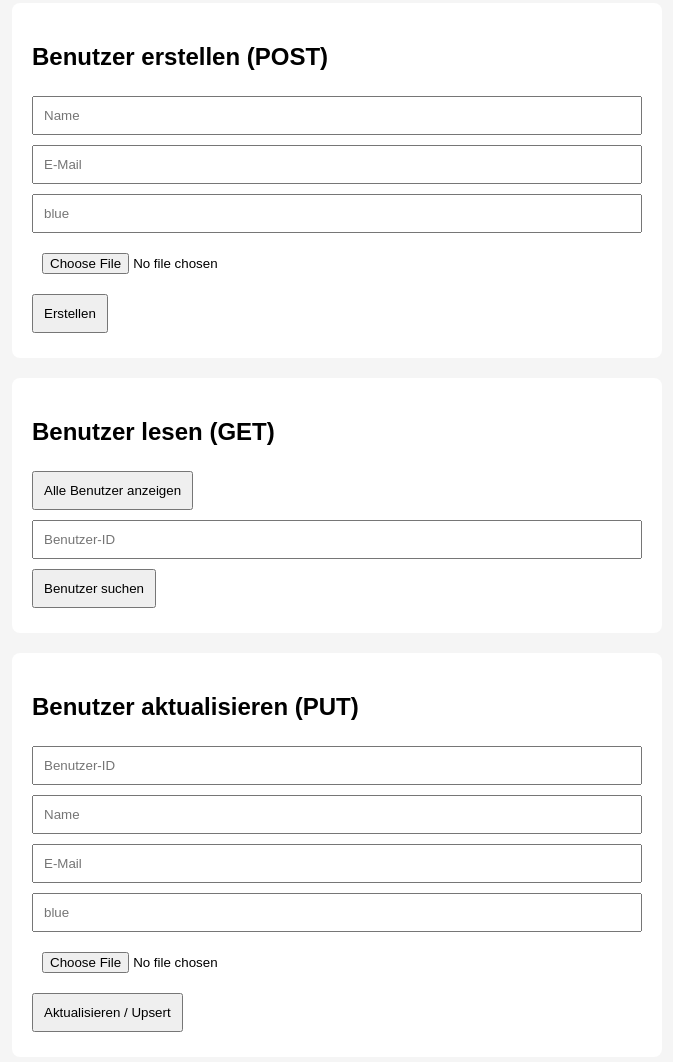
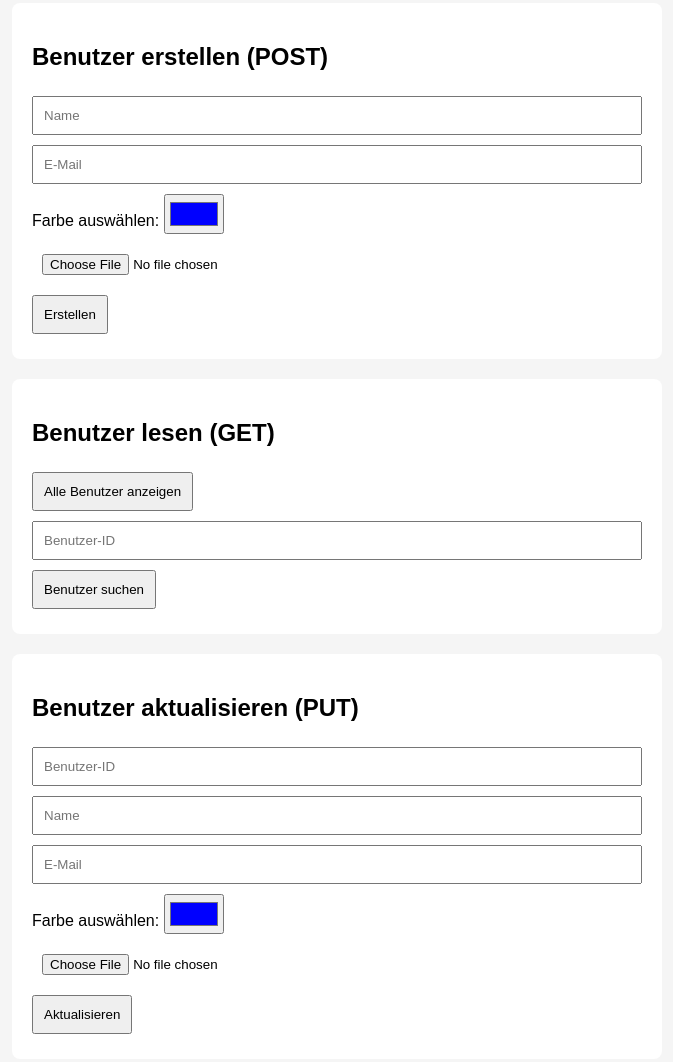
Before and after one commit to seanat0r/m165_aufgabe_6_bis_8, a website: page public/index.html in a window 1280 px wide. Shown: the part 95-1157 px from the top of the page, without its empty margins (303-976 px from the left). Drawn offline with Linux system fonts and the light colour scheme; no server answers.

Commit message:
changed input field from color

```diff
--- a/public/index.html
+++ b/public/index.html
@@ -44,6 +44,12 @@
             white-space: pre-wrap;
             overflow-wrap: anywhere;
         }
+        input[type="color"] {
+        width: 60px;
+        height: 40px;
+        padding: 3px;
+        cursor: pointer;
+    }
 
     #userList li {
         display: flex;
@@ -107,7 +113,8 @@
         <form id="createForm">
             <input name="name" placeholder="Name" required>
             <input name="email" type="email" placeholder="E-Mail" required>
-            <input name="color" type="text" placeholder="blue">
+            <label for="color">Farbe auswählen:</label>
+            <input id="color" name="color" type="color" value="#0000ff">
             <input name="avatar" type="file" accept="image/*">
             <button type="submit">Erstellen</button>
         </form>
@@ -131,9 +138,10 @@
             <input name="id" placeholder="Benutzer-ID">
             <input name="name" placeholder="Name">
             <input name="email" type="email" placeholder="E-Mail">
-            <input name="color" type="text" placeholder="blue">
+            <label for="updateColor">Farbe auswählen:</label>
+            <input id="updateColor" name="color" type="color" value="#0000ff">
             <input name="avatar" type="file" accept="image/*">
-            <button type="submit">Aktualisieren / Upsert</button>
+            <button type="submit">Aktualisieren</button>
         </form>
     </section>
 
```
